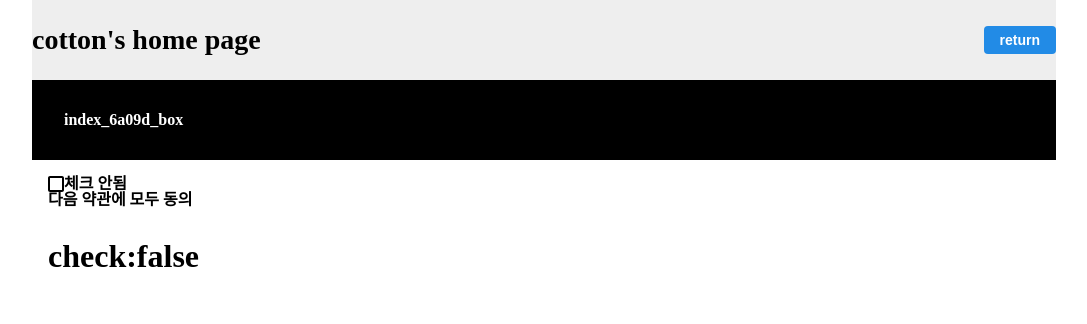
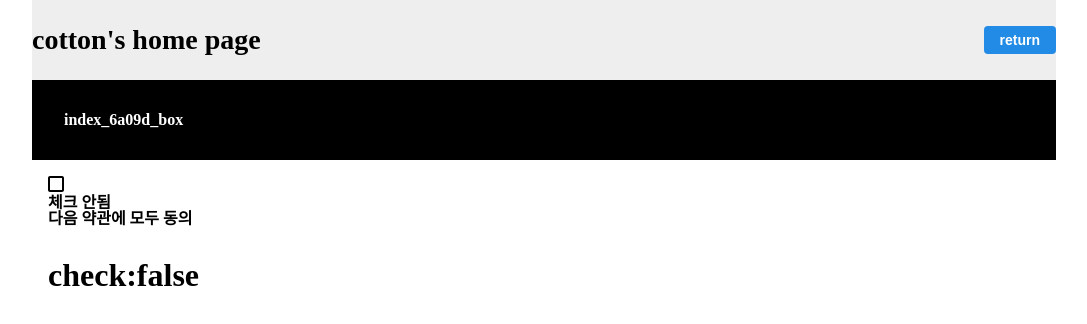
Before and after one commit to beomseok37/nextjs-practice, a Next.js app in the folder follow-todolist/: page /box in a window 1280 px wide. Shown: the top 324 px of the page, without its empty margins (96-1183 px from the left). Built offline with nearby package versions, Linux system fonts and the light colour scheme; a web font is replaced by a local one.

Commit message:
label css 제거

```diff
--- a/follow-todolist/src/components/CheckBox/index.module.scss
+++ b/follow-todolist/src/components/CheckBox/index.module.scss
@@ -1,8 +1,5 @@
 .box_wrapper {
   padding: 1rem;
-}
-.flex {
-  display: flex;
 }
 
 .none {
--- a/follow-todolist/src/components/CheckBox/index.tsx
+++ b/follow-todolist/src/components/CheckBox/index.tsx
@@ -13,7 +13,7 @@ interface props {
 const CheckBox = ({ checked, children, onChange }: props): ReactElement => {
   return (
     <div className={styles.box_wrapper}>
-      <label className={styles.flex}>
+      <label>
         <input
           type="checkbox"
           checked={checked}
```
